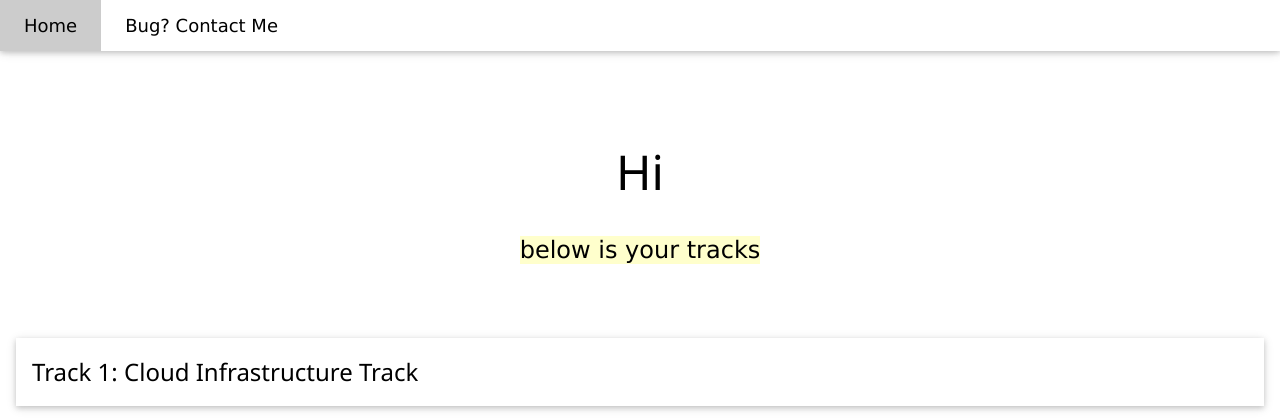
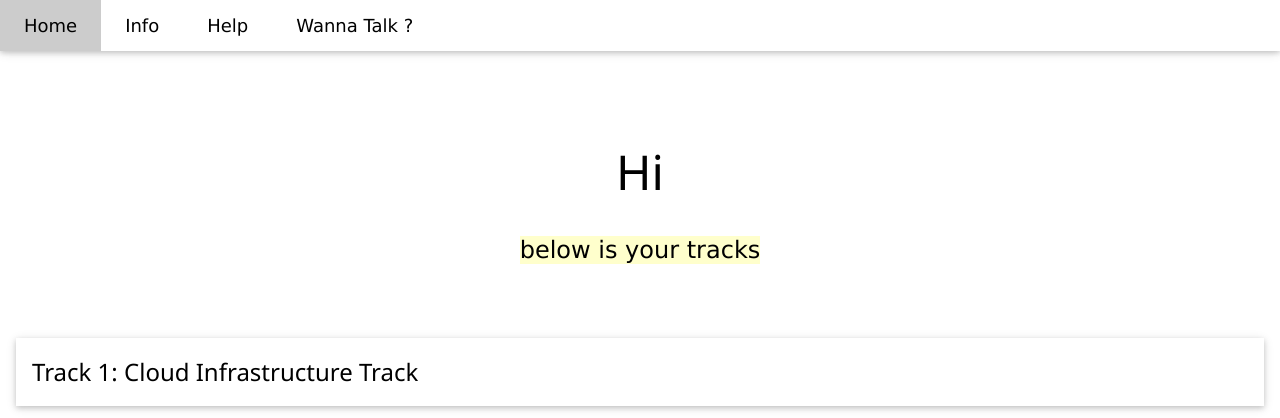
Before and after one commit to AMIRTHESWARAN/googlecloudtrack, a Flask app: template templates/index.html in a window 1280 px wide. Shown: the top 418 px of the page. Run offline with Flask 2, Linux system fonts and the light colour scheme; the template is opened without the code that fills it, so the values that code supplies are empty.

Commit message:
Update index.html

```diff
--- a/templates/index.html
+++ b/templates/index.html
@@ -2,14 +2,6 @@
 <html lang="en">
 <head>
 <title>Google Cloud Ready Facilitator Program Tracking</title>
-  <script async src="https://www.googletagmanager.com/gtag/js?id=G-5VMC5G2WK7"></script>
-<script>
-  window.dataLayer = window.dataLayer || [];
-  function gtag(){dataLayer.push(arguments);}
-  gtag('js', new Date());
-
-  gtag('config', 'G-5VMC5G2WK7');
-</script>
 <meta charset="UTF-8">
   <meta property=og:title content="Google Cloud Ready Facilitator Program Tracking" />
 <meta name="description" content="This website helps you to track your progess in Google Cloud Ready Facilitator Program and show syllabus link.">
@@ -24,13 +16,17 @@
 <div class="w3-top w3-white">
     <div class="w3-bar w3-card w3-left-align w3-large">
       <a  class="w3-bar-item w3-button w3-hide-medium w3-hide-large w3-right w3-padding-large w3-large " href="javascript:void(0);" onclick="myFunction('navDemo')" title="Toggle Navigation Menu"><i class="fa fa-bars"></i></a>
-      <a href="https://googlecloud.open-web-tech.repl.co/" class="w3-bar-item w3-button w3-padding-large w3-white">Home</a>
-      <a href="https://www.linkedin.com/in/amirtheswaran/" class="w3-bar-item w3-button w3-hide-small w3-padding-large ">Bug? Contact Me</a>
+      <a href="#" class="w3-bar-item w3-button w3-padding-large w3-white">Home</a>
+      <a href="#" class="w3-bar-item w3-button w3-hide-small w3-padding-large ">Info</a>
+      <a href="#" class="w3-bar-item w3-button w3-hide-small w3-padding-large ">Help</a>
+      <a href="#" class="w3-bar-item w3-button w3-hide-small w3-padding-large ">Wanna Talk ?</a>
     </div>
   <!-- Navbar on small screens -->
   <div id="navDemo" class="w3-bar-block w3-hide w3-hide-large w3-hide-medium w3-large">
-    <a href="#" class="w3-bar-item w3-button w3-padding-large">Bug ? Contact Me</a>
-
+    <a href="#" class="w3-bar-item w3-button w3-padding-large">Link 1</a>
+    <a href="#" class="w3-bar-item w3-button w3-padding-large">Link 2</a>
+    <a href="#" class="w3-bar-item w3-button w3-padding-large">Link 3</a>
+    <a href="#" class="w3-bar-item w3-button w3-padding-large">Link 4</a>
   </div>
 </div>
 <!-- Header -->
```
